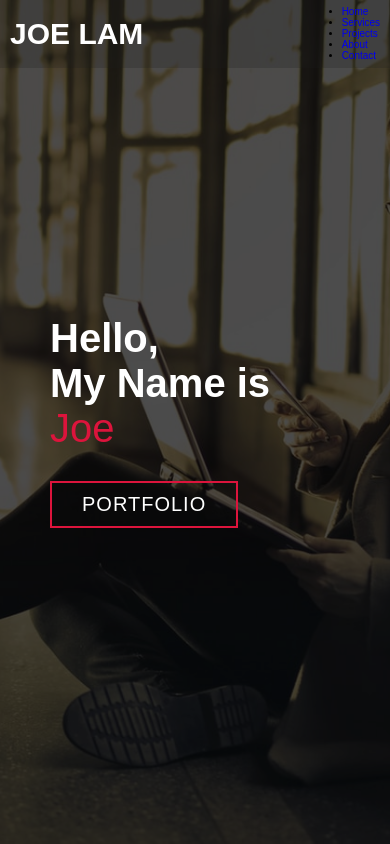
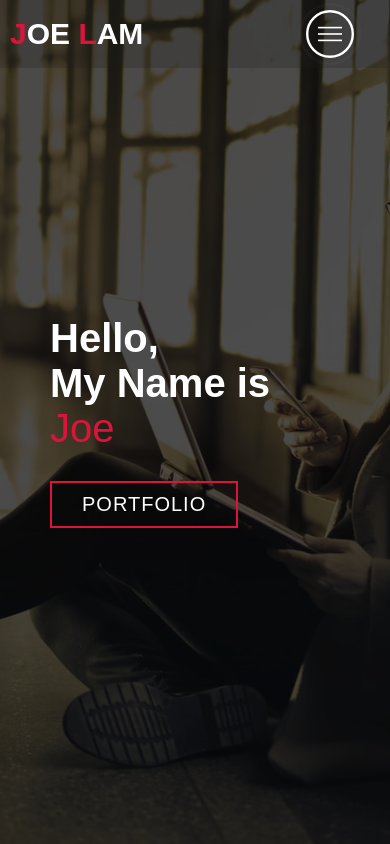
Before and after one commit to JoeLam930/Porfolio, a plain HTML site: page index.html in a window 390 px wide. Shown: the top 844 px of the page. Drawn offline with Linux system fonts and the light colour scheme.

Commit message:
Portfolio

```diff
--- a/css/style.css
+++ b/css/style.css
@@ -18,6 +18,9 @@ a {
   display: flex;
   align-items: center;
   justify-content: center;
+}
+h1 span {
+  color: crimson;
 }
 img {
   height: 100%;
@@ -53,9 +56,7 @@ p {
   letter-spacing: 0.2rem;
   text-align: center;
 }
-.section-title span {
-  color: crimson;
-}
+
 .cta {
   display: inline-block;
   padding: 10px 30px;
@@ -95,6 +96,7 @@ p {
 #header .header{
   min-height:8vh;
   background-color: rgba(31,30,30, 0.24);
+  transition: .3s ease background-color;
 }
 .header .nav-bar {
   display:flex;
@@ -105,6 +107,112 @@ p {
   max-width: 1300px;
   padding: 0 10px;
 }
+#header .nav-list ul{
+  list-style: none;
+  position:absolute;
+  background-color: rgb(30, 30, 30);
+  width:100vw;
+  height:100vh;
+  left: 100%;
+  top: 0;
+  display: flex;
+  flex-direction: column;
+  justify-content: center;
+  align-content: center;
+  text-align: center;
+  z-index: 1;
+  overflow-x: hidden;
+  transition: .5s ease left;
+}
+#header .nav-list ul.active{
+  left:0;
+}
+#header .nav-list ul a{
+  font-size: 2.5rem;
+  font-weight: 500;
+  letter-spacing: .2rem;
+  text-decoration: none;
+  color: white;
+  text-transform: uppercase;
+  padding:20px;
+  display: block;
+}
+#header .nav-list ul a::after{
+  content:attr(data-after);
+  position:absolute;
+  top:50%;
+  left:50%;
+  transform: translate(-50%,-50%) scale(0);
+  color:rgba(19, 5, 5, .2);
+  font-size: 10rem;
+  letter-spacing: 50px;
+  z-index: -1;
+  transition: .3s letter-spacing;
+}
+#header .nav-list ul li:hover a::after{
+  transform: translate(-50%,-50%) scale(1);
+  letter-spacing: initial;
+}
+#header .nav-list ul li:hover a{
+  color:crimson;
+}
+#header .hamburger{
+  height:60px;
+  width:60px;
+  display: initial-block;
+  border: 3px solid white;
+  border-radius: 50%;
+  position:relative;
+  display:flex;
+  align-items:center;
+  justify-content: center;
+  z-index: 100;
+  cursor:pointer;
+  transform: scale(.8);
+  margin-right: 20px;
+}
+#header .hamburger:after{
+  position:absolute;
+  content:'';
+  height:100%;
+  width:100%;
+  border-radius:50%;
+  border:3px solid white;
+  animation: hamburger_puls 1s ease infinite;
+}
+#header .hamburger .bar{
+  height: 2px;
+  width:30px;
+  position:relative;
+  background-color: white;
+  z-index: -1;
+}
+#header .hamburger .bar::after,
+#header .hamburger .bar::before{
+  content:'';
+  position:absolute;
+  height:100%;
+  width:100%;
+  left:0;
+  background-color: white;
+  transition: .3s ease;
+  transition-property: top, bottom;
+}
+#header .hamburger .bar::after{
+  top: 8px;
+}
+#header .hamburger .bar::before{
+  bottom: 8px;
+}
+#header .hamburger.active .bar::after{
+  top: 0;
+}
+#header .hamburger.active .bar::before{
+  bottom: 0;
+}
+
+
+
 
 /*End Header section
 /* hero Section*/
@@ -457,6 +565,16 @@ p {
 /* End Footer */
 /* End Serivce Section*/
 /* Keyframe*/
+@keyframes hamburger_puls{
+  0%{
+    opacity:1;
+    transform: scale(1);
+  }
+  100%{
+    opacity:0;
+    transform:scale(1.3);
+  }
+}
 @keyframes text_reveal_box {
   50% {
     width: 100%;
@@ -578,8 +696,32 @@ p {
 
       /*Media Query for Tablet*/
 @media only screen and (min-width:1200px){
+    /*Header*/
+      #header .hamburger{
+        display:none;
+      }
+      #header .nav-list ul{
+        position:initial;
+        display:block;
+        height:auto;
+        width:fit-content;
+        background-color: transparent;
+      }
+      #header .nav-list ul li{
+        display: inline-block;
+      }
+
+      #header .nav-list ul li a{
+        font-size: 1.8rem;
+      }
+
+      #header .nav-list ul a:after{
+        display: none;
+      }
+    /*End header*/
       #services .service-bottom .service-item{
         flex-basis: 22%;
         margin: 1.5%;
       }
     }
+    /*End Media Query*/
--- a/index.html
+++ b/index.html
@@ -17,13 +17,13 @@
                     <a href="#hero"><h1><span>J</span>oe <span>L</span>am</h1></a>
                 </div>
                 <div class="nav-list">
-                    <div class="hanburger"><div class="bar"></div></div>
+                    <div class="hamburger"><div class="bar"></div></div>
                     <ul>
-                        <li><a href="#">Home</a></li>
-                        <li><a href="#">Services</a></li>
-                        <li><a href="#">Projects</a></li>
-                        <li><a href="#">About</a></li>
-                        <li><a href="#">Contact</a></li>
+                        <li><a href="#" data-after="Home">Home</a></li>
+                        <li><a href="#" data-after="Services">Services</a></li>
+                        <li><a href="#" data-after="Projects">Projects</a></li>
+                        <li><a href="#" data-after="About">About</a></li>
+                        <li><a href="#" data-after="Contact">Contact</a></li>
                     </ul>
                 </div>
             </div>
@@ -231,6 +231,7 @@
         </div>
     </section>
     <!--End Footer-->
+    <script src="js/app.js"></script>
 </body>
 
 </html>
--- /dev/null
+++ b/js/app.js
@@ -0,0 +1,17 @@
+const hamburger = document.querySelector('.header .nav-bar .nav-list .hamburger');
+const mobile_menu = document.querySelector('.header .nav-bar .nav-list ul');
+const header = document.querySelector('.header .container');
+
+hamburger.addEventListener('click',()=>{
+    hamburger.classList.toggle('active');
+    mobile_menu.classList.toggle('active');
+});
+
+document.addEventListener('scroll',()=>{
+    var scroll_position = window.scrollY;
+    if (scroll_position > 250){
+        header.style.backgroundColor='#29323c';
+    } else {
+        header.style.backgroundColor='transparent';
+    }
+});
```
Also changed, not shown: tst.html (deleted, +0 -19 lines), Test.css (deleted).
